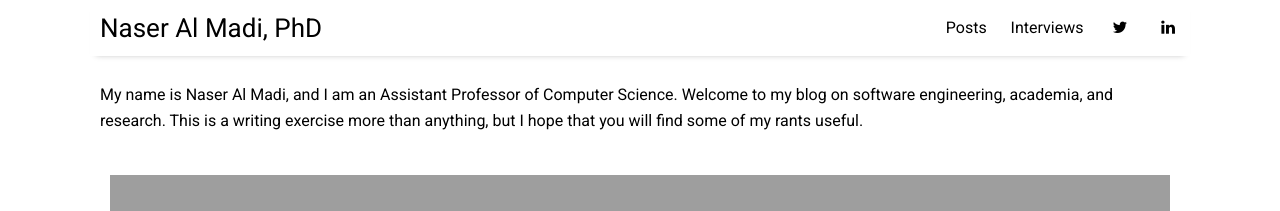
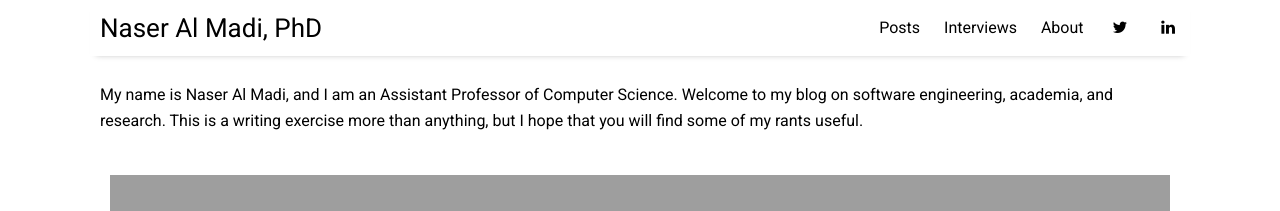
Before and after one commit to SWEFall22/swefall22.github.io, a Jekyll site: the page built from index.html, in a window 1280 px wide. Shown: the top 211 px of the page. Built offline with Jekyll 4.4.1, drawn with Linux system fonts in a browser that asks for light colours; nearby versions of some CDN libraries; the list of posts is cut into pages by our own code.

Commit message:
Update header.html

```diff
--- a/_includes/header.html
+++ b/_includes/header.html
@@ -9,6 +9,8 @@
     {% for item in site.data.settings.menu %}
       <a href="{{ site.github.url }}/{{ item.url }}" class="menu-link">{{ item.name }}</a>
     {% endfor %}
+    <a href="https://cs.colby.edu/nsalmadi/" class="menu-link">About</a>
+
     {% for item in site.data.settings.social %}
       <a href="{{ item.link }}" class="menu-link" target="_blank"><i class="fa fa-{{ item.icon }}" aria-hidden="true"></i></a>
     {% endfor %}
```
